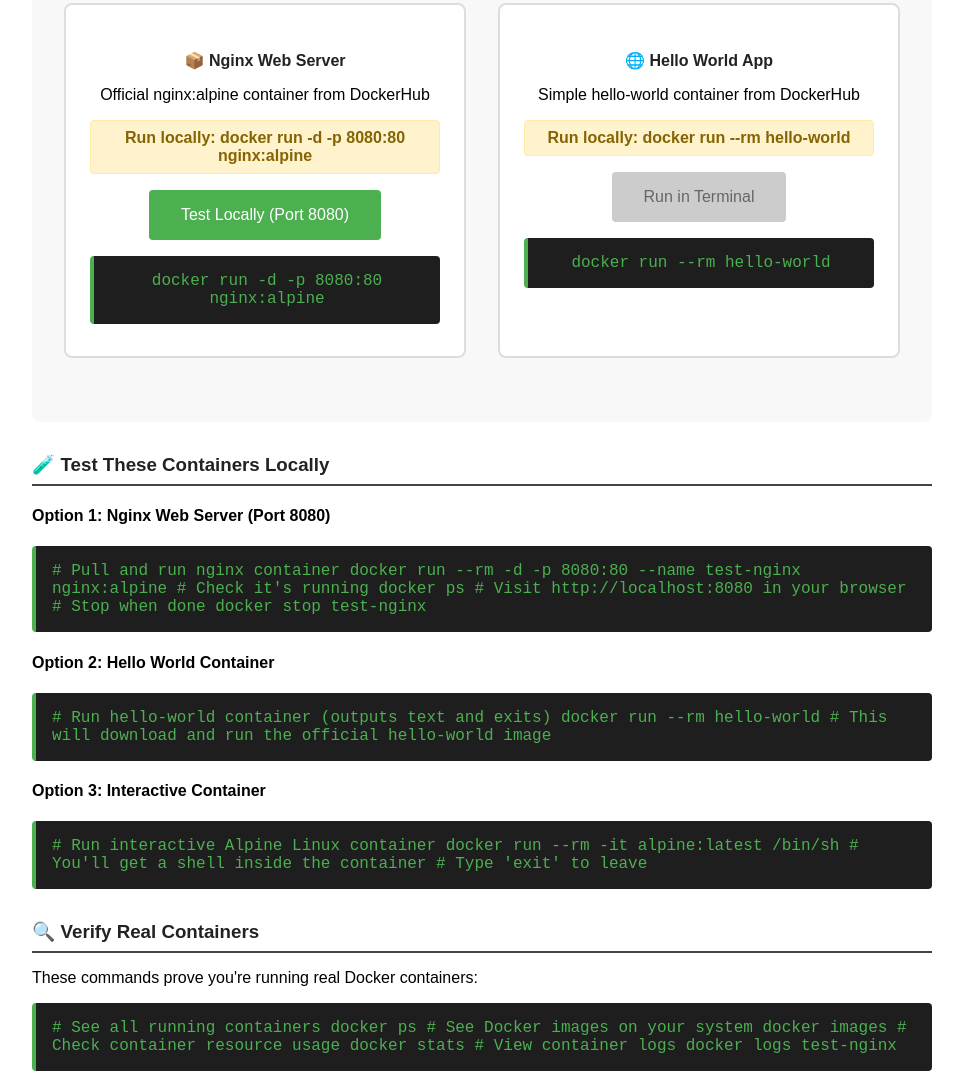
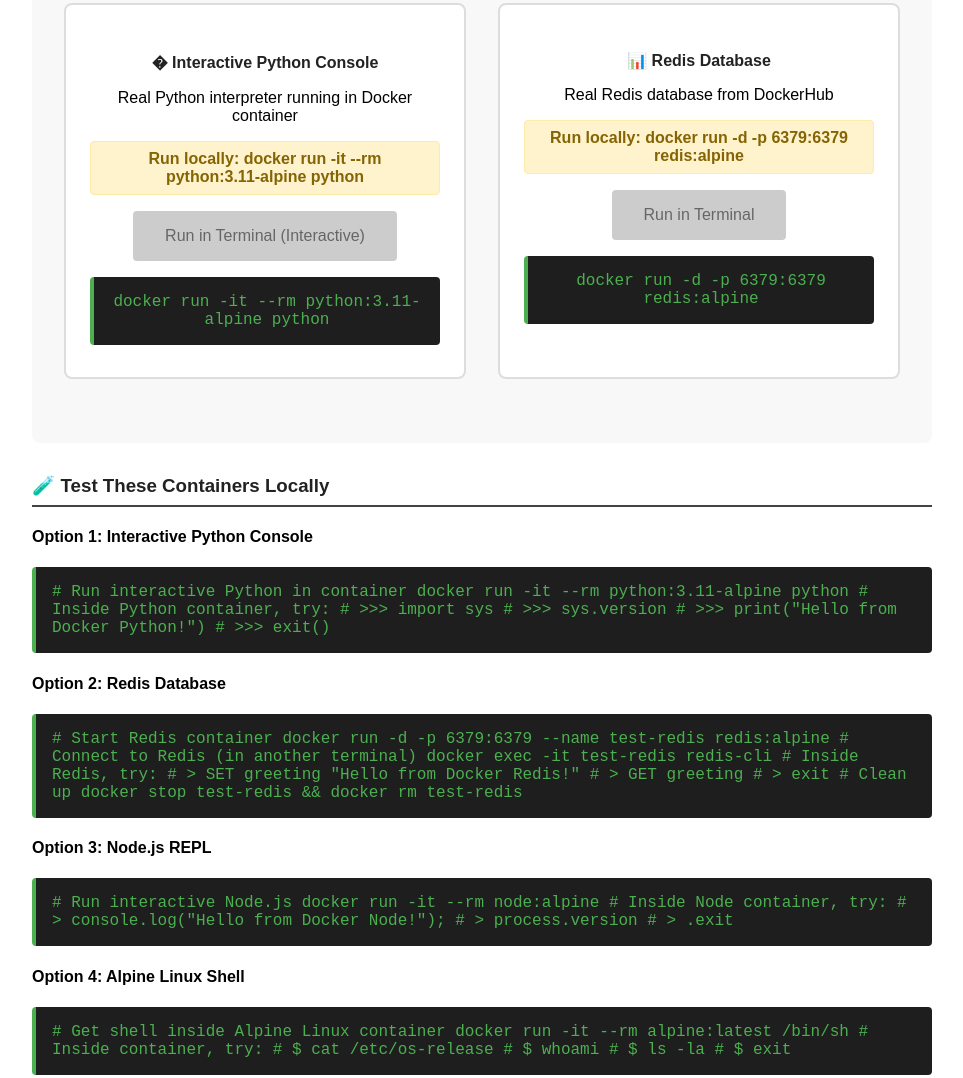
Before and after one commit to CovertSheeke/EGLE_WEB, a plain HTML site: page site/docker-demo.html in a window 1280 px wide. Shown: the part 490-1568 px from the top of the page, without its empty margins (158-1121 px from the left). Drawn offline with Linux system fonts and the light colour scheme.

Commit message:
added python console and redis console?

```diff
--- a/site/docker-demo.html
+++ b/site/docker-demo.html
@@ -167,22 +167,22 @@
             <h3>Live Container Demonstrations</h3>
             <div class="container-grid">
                 <div class="container-option">
-                    <h4>📦 Nginx Web Server</h4>
-                    <p>Official nginx:alpine container from DockerHub</p>
-                    <div id="nginx-status" class="status-indicator">Checking status...</div>
-                    <a id="nginx-link" href="#" class="live-link">View Live Container</a>
+                    <h4>� Interactive Python Console</h4>
+                    <p>Real Python interpreter running in Docker container</p>
+                    <div id="python-status" class="status-indicator">Checking status...</div>
+                    <a id="python-link" href="#" class="live-link">Run Python Console</a>
                     <div class="command">
-docker run -d -p 8080:80 nginx:alpine
+docker run -it --rm python:3.11-alpine python
                     </div>
                 </div>
 
                 <div class="container-option">
-                    <h4>🌐 Hello World App</h4>
-                    <p>Simple hello-world container from DockerHub</p>
-                    <div id="hello-status" class="status-indicator">Checking status...</div>
-                    <a id="hello-link" href="#" class="live-link">View Container Output</a>
+                    <h4>📊 Redis Database</h4>
+                    <p>Real Redis database from DockerHub</p>
+                    <div id="redis-status" class="status-indicator">Checking status...</div>
+                    <a id="redis-link" href="#" class="live-link">View Redis Container</a>
                     <div class="command">
-docker run --rm hello-world
+docker run -d -p 6379:6379 redis:alpine
                     </div>
                 </div>
             </div>
@@ -191,35 +191,56 @@ docker run --rm hello-world
         <div class="code-section">
             <h3>🧪 Test These Containers Locally</h3>
 
-            <h4>Option 1: Nginx Web Server (Port 8080)</h4>
+            <h4>Option 1: Interactive Python Console</h4>
             <div class="command">
-# Pull and run nginx container
-docker run --rm -d -p 8080:80 --name test-nginx nginx:alpine
+# Run interactive Python in container
+docker run -it --rm python:3.11-alpine python
 
-# Check it's running
-docker ps
-
-# Visit http://localhost:8080 in your browser
-
-# Stop when done
-docker stop test-nginx
+# Inside Python container, try:
+# >>> import sys
+# >>> sys.version
+# >>> print("Hello from Docker Python!")
+# >>> exit()
             </div>
 
-            <h4>Option 2: Hello World Container</h4>
+            <h4>Option 2: Redis Database</h4>
             <div class="command">
-# Run hello-world container (outputs text and exits)
-docker run --rm hello-world
+# Start Redis container
+docker run -d -p 6379:6379 --name test-redis redis:alpine
 
-# This will download and run the official hello-world image
+# Connect to Redis (in another terminal)
+docker exec -it test-redis redis-cli
+
+# Inside Redis, try:
+# > SET greeting "Hello from Docker Redis!"
+# > GET greeting
+# > exit
+
+# Clean up
+docker stop test-redis && docker rm test-redis
             </div>
 
-            <h4>Option 3: Interactive Container</h4>
+            <h4>Option 3: Node.js REPL</h4>
             <div class="command">
-# Run interactive Alpine Linux container
-docker run --rm -it alpine:latest /bin/sh
+# Run interactive Node.js
+docker run -it --rm node:alpine
 
-# You'll get a shell inside the container
-# Type 'exit' to leave
+# Inside Node container, try:
+# > console.log("Hello from Docker Node!");
+# > process.version
+# > .exit
+            </div>
+
+            <h4>Option 4: Alpine Linux Shell</h4>
+            <div class="command">
+# Get shell inside Alpine Linux container
+docker run -it --rm alpine:latest /bin/sh
+
+# Inside container, try:
+# $ cat /etc/os-release
+# $ whoami
+# $ ls -la
+# $ exit
             </div>
         </div>
 
@@ -264,38 +285,41 @@ curl localhost:8080
             function checkContainerStatus() {
                 const isLocal = window.location.hostname === 'localhost' || window.location.hostname === '127.0.0.1';
 
-                // Nginx container status
-                const nginxStatus = document.getElementById('nginx-status');
-                const nginxLink = document.getElementById('nginx-link');
+                // Python container status
+                const pythonStatus = document.getElementById('python-status');
+                const pythonLink = document.getElementById('python-link');
 
-                // Hello world status
-                const helloStatus = document.getElementById('hello-status');
-                const helloLink = document.getElementById('hello-link');
+                // Redis status
+                const redisStatus = document.getElementById('redis-status');
+                const redisLink = document.getElementById('redis-link');
 
                 if (isLocal) {
-                    nginxStatus.textContent = 'Run locally: docker run -d -p 8080:80 nginx:alpine';
-                    nginxStatus.className = 'status-indicator status-local';
-                    nginxLink.href = 'http://localhost:8080';
-                    nginxLink.textContent = 'Test Locally (Port 8080)';
+                    pythonStatus.textContent = 'Run locally: docker run -it --rm python:3.11-alpine python';
+                    pythonStatus.className = 'status-indicator status-local';
+                    pythonLink.href = '#';
+                    pythonLink.className = 'live-link unavailable';
+                    pythonLink.textContent = 'Run in Terminal (Interactive)';
 
-                    helloStatus.textContent = 'Run locally: docker run --rm hello-world';
-                    helloStatus.className = 'status-indicator status-local';
-                    helloLink.href = '#';
-                    helloLink.className = 'live-link unavailable';
-                    helloLink.textContent = 'Run in Terminal';
+                    redisStatus.textContent = 'Run locally: docker run -d -p 6379:6379 redis:alpine';
+                    redisStatus.className = 'status-indicator status-local';
+                    redisLink.href = '#';
+                    redisLink.className = 'live-link unavailable';
+                    redisLink.textContent = 'Run in Terminal';
                 } else {
-                    // Production - try to link to actual containers
+                    // Production
                     const baseUrl = `${window.location.protocol}//${window.location.hostname}`;
 
-                    nginxStatus.textContent = '✅ Live container running on server';
-                    nginxStatus.className = 'status-indicator status-running';
-                    nginxLink.href = `${baseUrl}:8080`;
-                    nginxLink.textContent = 'View Live Container';
+                    pythonStatus.textContent = '🐍 Interactive Python available via SSH';
+                    pythonStatus.className = 'status-indicator status-running';
+                    pythonLink.href = '#';
+                    pythonLink.className = 'live-link unavailable';
+                    pythonLink.textContent = 'SSH Required for Interactive';
 
-                    helloStatus.textContent = '📋 Check server logs for output';
-                    helloStatus.className = 'status-indicator status-local';
-                    helloLink.href = `${baseUrl}:8080`;
-                    helloLink.textContent = 'View Server Container';
+                    redisStatus.textContent = '� Redis running on server';
+                    redisStatus.className = 'status-indicator status-running';
+                    redisLink.href = '#';
+                    redisLink.className = 'live-link unavailable';
+                    redisLink.textContent = 'Database (No Web UI)';
                 }
             }
 
```
Also changed, not shown: 1 other file.
